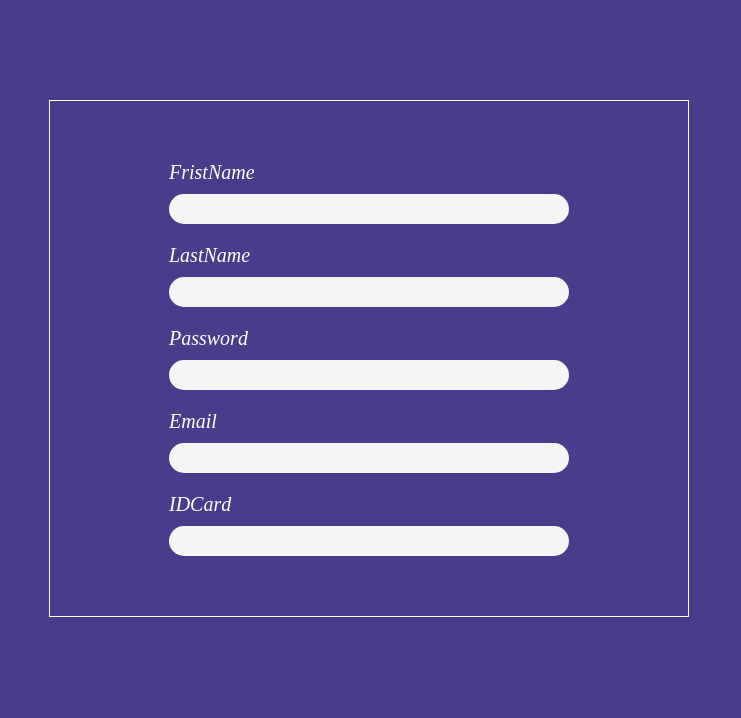
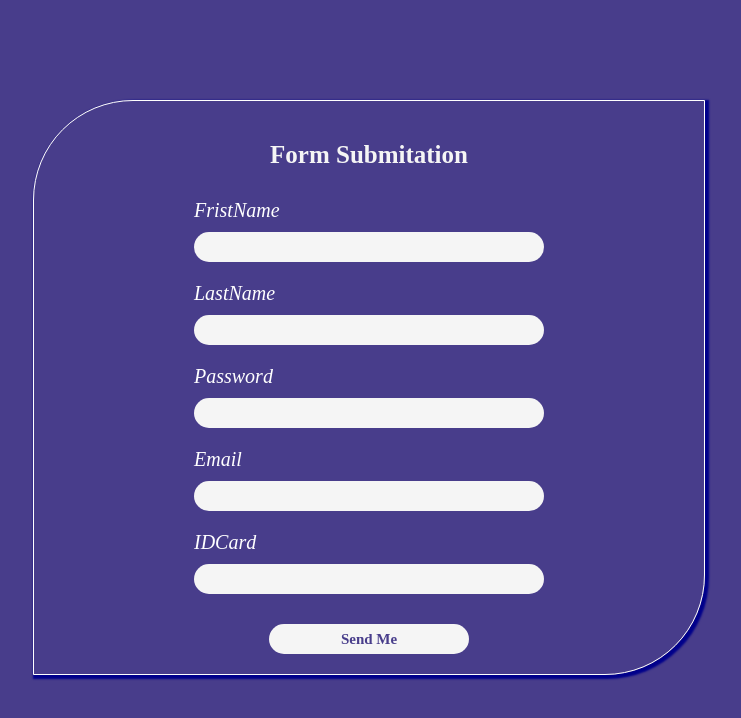
Before and after one commit to MahsumaRezai/CssForm, a website: page index.html in a window 1280 px wide. Shown: the whole page, without its empty margins (271-1012 px from the left). Drawn offline with Linux system fonts and the light colour scheme.

Commit message:
last commit

```diff
--- a/index.html
+++ b/index.html
@@ -11,6 +11,7 @@
 
 <body class="body">
     <form class="form">
+        <h1 class="title">Form Submitation</h1>
 
         <div class="input">
             <label class="input__text">FristName</label>
@@ -33,6 +34,10 @@
             <label class="input__text">IDCard</label>
             <input class="input__fild">
         </div>
+        <div class="btn">
+            <button class="btn__button">Send Me</button>
+
+        </div>
     </form>
 
 
--- a/scss/main.scss
+++ b/scss/main.scss
@@ -8,16 +8,28 @@
  }
  .form {
      border: 1px solid white;
-     width: 50%;
      margin: auto;
      margin-top: 100px;
      display: flex;
      flex-direction: column;
      justify-content: center;
      align-items: center;
-     padding: 50px
+     padding: 20px 150px;
+     transition: transform 250ms;
+     border-top-left-radius: 100px;
+     border-bottom-right-radius: 100px;
+     box-shadow: 2px 2px 2px 2px  darkblue;
+     width: fit-content;
+     @media screen and (max-width:600px) {
+         padding: 10px 50px
+
+     }
 
 
+
+ }
+ .form:hover {
+     transform: translateY(-50px);
  }
  .input {
     display: flex;
@@ -28,12 +40,13 @@
     padding: 10px;
 
     &__fild {
-        width: 400px;
+        width:350px;
         background: whitesmoke;
         height: 30px;
         border: unset;
         border-radius: 20px
     }
+
     &__text {
         font-kerning: none;
         font-style: italic;
@@ -42,3 +55,36 @@
         font-family: 'Times New Roman', Times, serif
     }
  }
+ .input:hover{
+     transform: translateX(50px)
+ }
+ .btn {
+     display: flex;
+     flex-direction: column;
+     justify-content: start;
+     align-items: flex-start;
+     padding-top:20px;
+     &__button {
+
+        width: 200px;
+        height: 30px;
+        background: whitesmoke;
+        border: unset;
+        font-family: 'Times New Roman', Times, serif;
+        font-size: 15px;
+        color: darkslateblue;
+        border-radius: 20px;
+        font-weight: bold;
+
+     }
+     &__button:hover {
+        transform: translateX(50px);
+
+     }
+ }
+ .title {
+     color: whitesmoke;
+     font-size: 25px;
+     padding: 20px;
+     font-family: 'Times New Roman', Times, serif;
+ }
```
Also changed, not shown: css/style.css.
